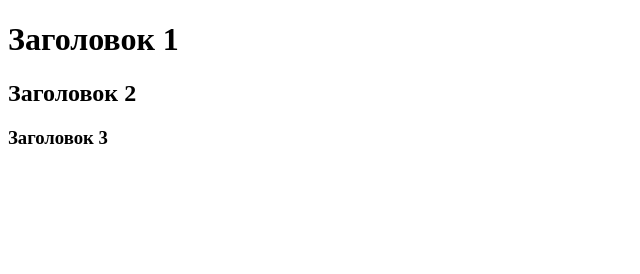
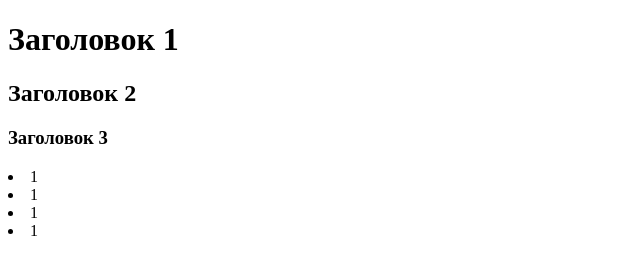
Before and after one commit to Alex22485/gitMergeExample, a plain HTML site: page index.html in a window 1280 px wide. Shown: the full height of the page, 0-640 px from the left. Drawn offline with Linux system fonts and the light colour scheme.

Commit message:
Добавили Li

```diff
--- a/index.html
+++ b/index.html
@@ -11,5 +11,10 @@
     <h2>Заголовок 2</h2>
     <h3>Заголовок 3</h3>
 
+    <li>1</li>
+    <li>1</li>
+    <li>1</li>
+    <li>1</li>
+
 </body>
 </html>
```
